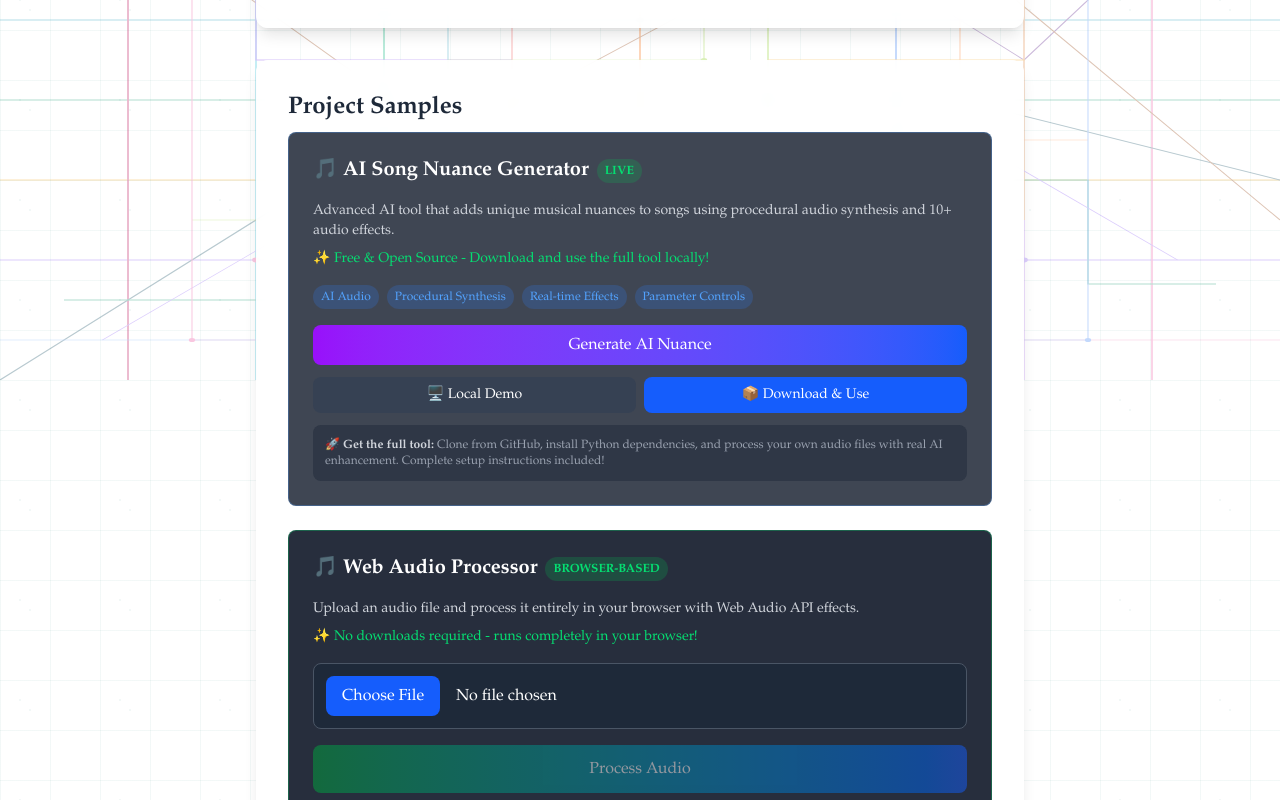
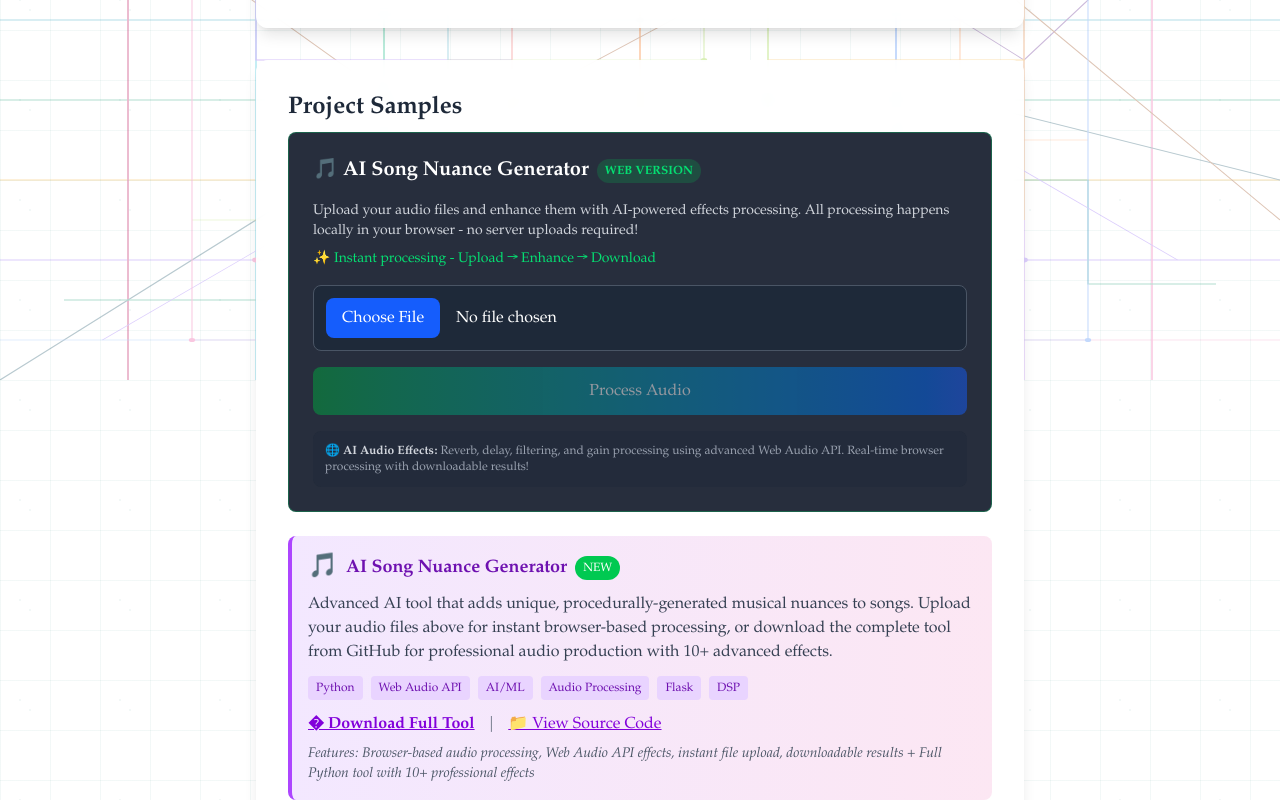
Before and after one commit to gwell11/aymesglidwebsite, a Next.js app: page /projects in a window 1280 px wide. Shown: the part 420-1220 px from the top of the page. Built offline with nearby package versions, Linux system fonts and the light colour scheme; a web font is replaced by a local one.

Commit message:
Streamlined AI tool - removed demo simulator, kept only functional Web Audio processor for clear user experience

```diff
--- a/src/app/projects/page.tsx
+++ b/src/app/projects/page.tsx
@@ -2,7 +2,6 @@
 
 import Link from 'next/link';
 import PCBTraces from '../../components/PCBTraces';
-import NuanceGenerator from '../../components/NuanceGenerator';
 import WebAudioProcessor from '../../components/WebAudioProcessor';
 
 export default function ProjectsPage() {
@@ -28,12 +27,7 @@ export default function ProjectsPage() {
       <section className="max-w-3xl w-full bg-white/90 backdrop-blur-sm rounded-xl shadow-lg p-8 mb-8 relative z-10">
         <h2 className="text-2xl font-bold mb-2 text-gray-800">Project Samples</h2>
 
-        {/* Interactive AI Nuance Generator */}
-        <div className="mb-6">
-          <NuanceGenerator />
-        </div>
-
-        {/* Web Audio Processor */}
+        {/* AI Audio Processor */}
         <div className="mb-6">
           <WebAudioProcessor />
         </div>
@@ -46,7 +40,7 @@ export default function ProjectsPage() {
                 <span className="text-lg font-semibold text-purple-800">AI Song Nuance Generator</span>
                 <span className="ml-2 px-2 py-1 bg-green-500 text-white text-xs rounded-full">NEW</span>
               </div>
-              <p className="text-gray-700 mb-3">Advanced AI tool that adds unique, procedurally-generated musical nuances to songs. Try the instant browser version above, or download the complete tool with 10+ advanced audio effects for professional audio processing.</p>
+              <p className="text-gray-700 mb-3">Advanced AI tool that adds unique, procedurally-generated musical nuances to songs. Upload your audio files above for instant browser-based processing, or download the complete tool from GitHub for professional audio production with 10+ advanced effects.</p>
               <div className="flex flex-wrap gap-2 mb-3">
                 <span className="px-2 py-1 bg-purple-200 text-purple-800 text-xs rounded">Python</span>
                 <span className="px-2 py-1 bg-purple-200 text-purple-800 text-xs rounded">Web Audio API</span>
@@ -56,11 +50,11 @@ export default function ProjectsPage() {
                 <span className="px-2 py-1 bg-purple-200 text-purple-800 text-xs rounded">DSP</span>
               </div>
               <div className="flex gap-3">
-                <a href="http://localhost:5001" target="_blank" rel="noopener noreferrer" className="text-purple-700 hover:text-green-600 underline font-semibold transition">🚀 Try Live Demo</a>
+                <a href="https://github.com/gwell11/aymesglidwebsite/tree/main/nuance-generator" target="_blank" rel="noopener noreferrer" className="text-purple-700 hover:text-green-600 underline font-semibold transition">� Download Full Tool</a>
                 <span className="text-gray-500">|</span>
-                <a href="https://github.com/gwell11/aymesglidwebsite/tree/main/nuance-generator" target="_blank" rel="noopener noreferrer" className="text-purple-700 hover:text-green-600 underline transition">📁 View Code</a>
+                <a href="https://github.com/gwell11/aymesglidwebsite/tree/main/nuance-generator" target="_blank" rel="noopener noreferrer" className="text-purple-700 hover:text-green-600 underline transition">📁 View Source Code</a>
               </div>
-              <p className="text-sm text-gray-600 mt-2 italic">Features: Real-time AI synthesis, 10 audio effects, parameter control, unique sound generation</p>
+              <p className="text-sm text-gray-600 mt-2 italic">Features: Browser-based audio processing, Web Audio API effects, instant file upload, downloadable results + Full Python tool with 10+ professional effects</p>
             </div>
           </li>
           <li>
--- a/src/components/WebAudioProcessor.tsx
+++ b/src/components/WebAudioProcessor.tsx
@@ -59,7 +59,7 @@ export default function WebAudioProcessor({ className = '' }: WebAudioProcessorP
 
     } catch (error) {
       console.error('Processing error:', error);
-      setMessage('Error processing audio. Please try a different file.');
+      setMessage('Error processing audio. Please try a different file or check browser compatibility.');
     } finally {
       setIsProcessing(false);
     }
@@ -184,14 +184,14 @@ export default function WebAudioProcessor({ className = '' }: WebAudioProcessorP
   return (
     <div className={`bg-gray-900/90 backdrop-blur-sm border border-green-400/30 rounded-lg p-6 ${className}`}>
       <h3 className="text-xl font-bold text-white mb-4 flex items-center gap-2">
-        🎵 Web Audio Processor
-        <span className="text-xs bg-green-500/20 text-green-400 px-2 py-1 rounded-full">BROWSER-BASED</span>
+        🎵 AI Song Nuance Generator
+        <span className="text-xs bg-green-500/20 text-green-400 px-2 py-1 rounded-full">WEB VERSION</span>
       </h3>
 
       <p className="text-gray-300 mb-4 text-sm">
-        Upload an audio file and process it entirely in your browser with Web Audio API effects.
+        Upload your audio files and enhance them with AI-powered effects processing. All processing happens locally in your browser - no server uploads required!
         <span className="block mt-2 text-green-400 font-medium">
-          ✨ No downloads required - runs completely in your browser!
+          ✨ Instant processing - Upload → Enhance → Download
         </span>
       </p>
 
@@ -241,8 +241,8 @@ export default function WebAudioProcessor({ className = '' }: WebAudioProcessorP
       </div>
 
       <div className="mt-4 text-xs text-gray-400 p-3 bg-gray-800/50 rounded-lg">
-        <strong className="text-gray-300">🌐 Browser Effects:</strong> Reverb, delay, filtering, and gain processing
-        using Web Audio API. No server required - all processing happens locally in your browser!
+        <strong className="text-gray-300">🌐 AI Audio Effects:</strong> Reverb, delay, filtering, and gain processing
+        using advanced Web Audio API. Real-time browser processing with downloadable results!
       </div>
     </div>
   );
```
